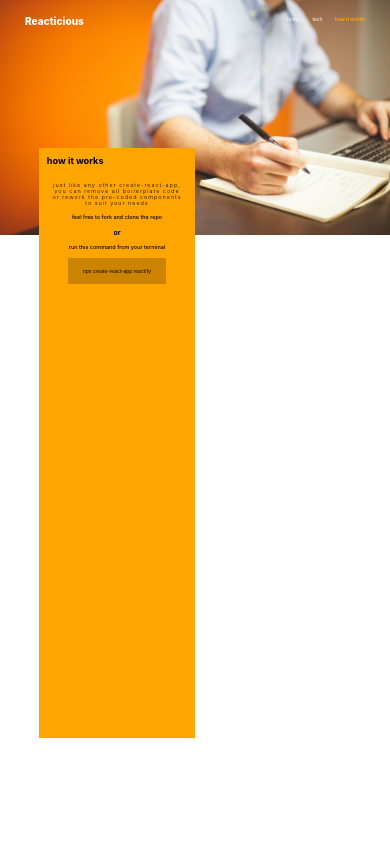
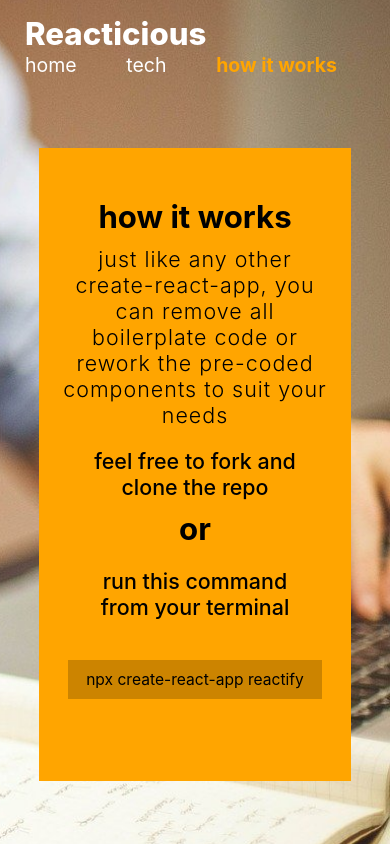
Before and after one commit to mmarsden89/cra-template-reactify-browser-router, a React (Create React App) app: page /how-it-works in a window 390 px wide. Built offline with nearby package versions, Linux system fonts and the light colour scheme.

Commit message:
mobile styling

```diff
--- a/src/components/Hero/Hero.scss
+++ b/src/components/Hero/Hero.scss
@@ -21,7 +21,6 @@
 
     h1 {
       color: $white;
-      font-size: 50px;
       font-size: 3.75vw;
     }
 
@@ -30,7 +29,6 @@
 
       p {
         color: $white;
-        font-size: 25px;
         font-size: 2vw;
         font-weight: 500;
       }
@@ -42,4 +40,31 @@
       }
     }
   }
+
+  @media only screen and (max-width: 425px) {
+    .hero-image {
+      margin-top: 100%;
+      object-fit: cover;
+      transform: scale(5);
+    }
+
+    .text {
+      h1 {
+        font-size: 15vw;
+      }
+
+      .subtext {
+        right: 0;
+        white-space: pre-wrap;
+
+        p {
+          font-size: 6vw;
+        }
+
+        p:nth-child(1) {
+          margin: 10px 0;
+        }
+      }
+    }
+  }
 }
--- a/src/components/How/How.scss
+++ b/src/components/How/How.scss
@@ -4,6 +4,7 @@
   height: 100vh;
   overflow: hidden;
   width: 100vw;
+  -webkit-user-select: none;
 
   .how-background {
     margin-top: -25px;
@@ -54,6 +55,49 @@
       margin: 5% auto;
       padding: 10px;
       width: 50%;
+      -webkit-user-select: text;
+    }
+  }
+
+  @media only screen and (max-width: 425px) {
+    .how-background {
+      margin-left: -200%;
+      margin-top: 80%;
+      transform: scale(5);
+    }
+
+    .box {
+      height: 75%;
+      width: 80%;
+
+      h1 {
+        font-size: 8vw;
+        margin: 50px 0 0 0;
+        text-align: center;
+      }
+
+      .how-text {
+        margin-top: 50px;
+        font-size: 5.5vw !important;
+      }
+
+      p:nth-child(1),
+      p:nth-child(3) {
+        margin-top: 20px;
+        font-size: 5.5vw;
+        padding: 0 50px;
+      }
+
+      p:nth-child(2) {
+        margin-top: 10px;
+        font-size: 8vw;
+      }
+
+      .command {
+        font-size: 4vw;
+        margin-top: 40px;
+        width: 75%;
+      }
     }
   }
 }
--- a/src/components/Navbar/Navbar.scss
+++ b/src/components/Navbar/Navbar.scss
@@ -40,4 +40,20 @@
       font-weight: 700;
     }
   }
+
+  @media only screen and (max-width: 425px) {
+    align-items: flex-start;
+    flex-direction: column;
+
+    h1 {
+      font-size: 8vw;
+    }
+
+    nav {
+      width: 80vw;
+      .nav-link {
+        font-size: 5vw !important;
+      }
+    }
+  }
 }
--- a/src/components/Tech/Tech.scss
+++ b/src/components/Tech/Tech.scss
@@ -52,4 +52,47 @@
       }
     }
   }
+
+  @media only screen and (max-width: 425px) {
+    svg {
+      height: 100vh;
+    }
+
+    h1 {
+      color: $teal;
+      font-size: 5.5vw;
+      left: 0;
+      right: 0;
+      text-align: center;
+      top: 25vh;
+    }
+
+    .tech-info {
+      right: 0;
+      left: 0;
+      text-align: center;
+      top: 35vh;
+
+      h2 {
+        font-size: 4vw;
+        left: 0;
+        margin: 0 auto;
+        right: 0;
+        text-align: center;
+        width: 80%;
+      }
+
+      .tech-list {
+        grid-template-columns: 100%;
+        row-gap: 10px;
+        padding: 0 20px;
+        margin-top: 20%;
+        text-align: left;
+
+        div {
+          font-size: 4vw;
+        }
+      }
+    }
+  }
 }
```
